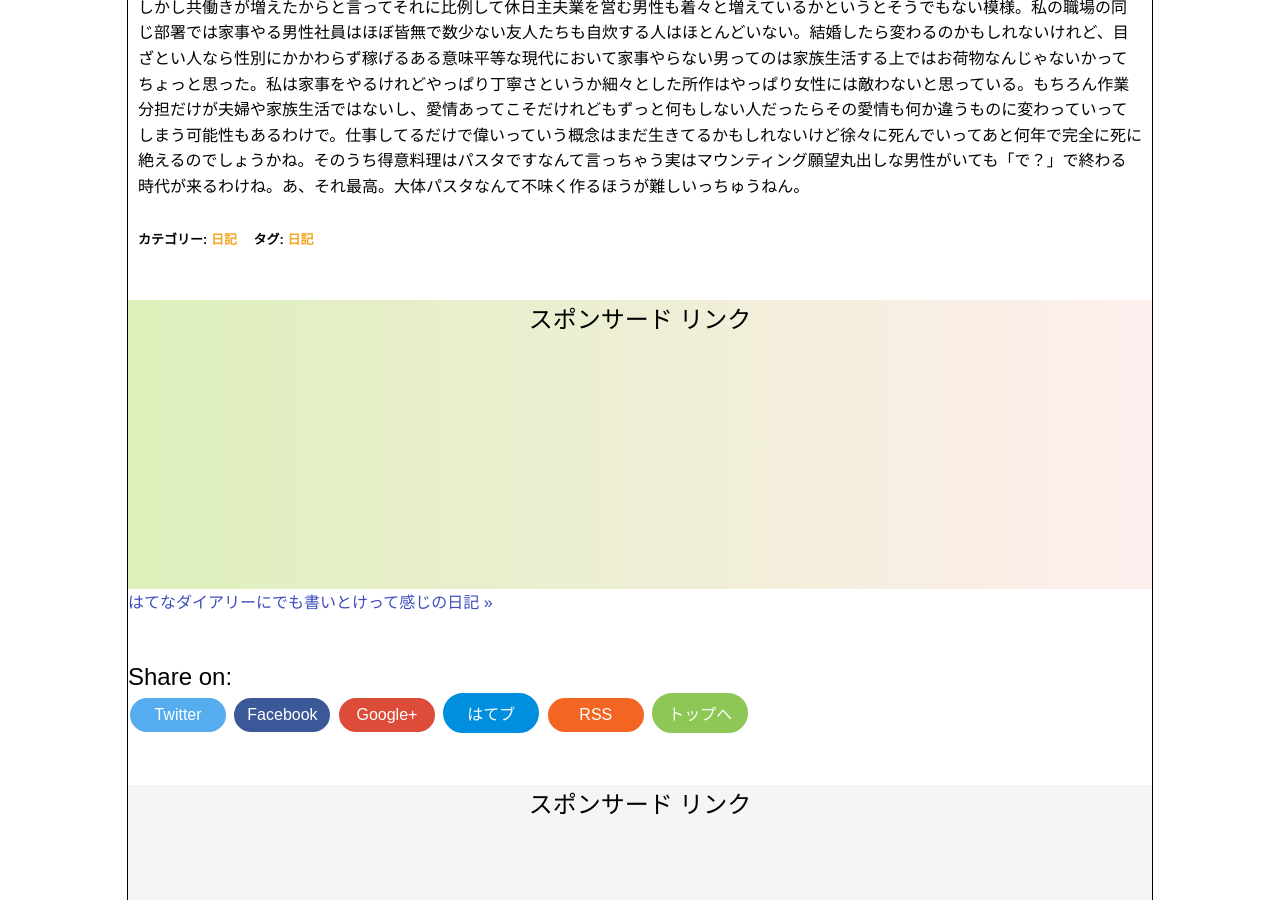
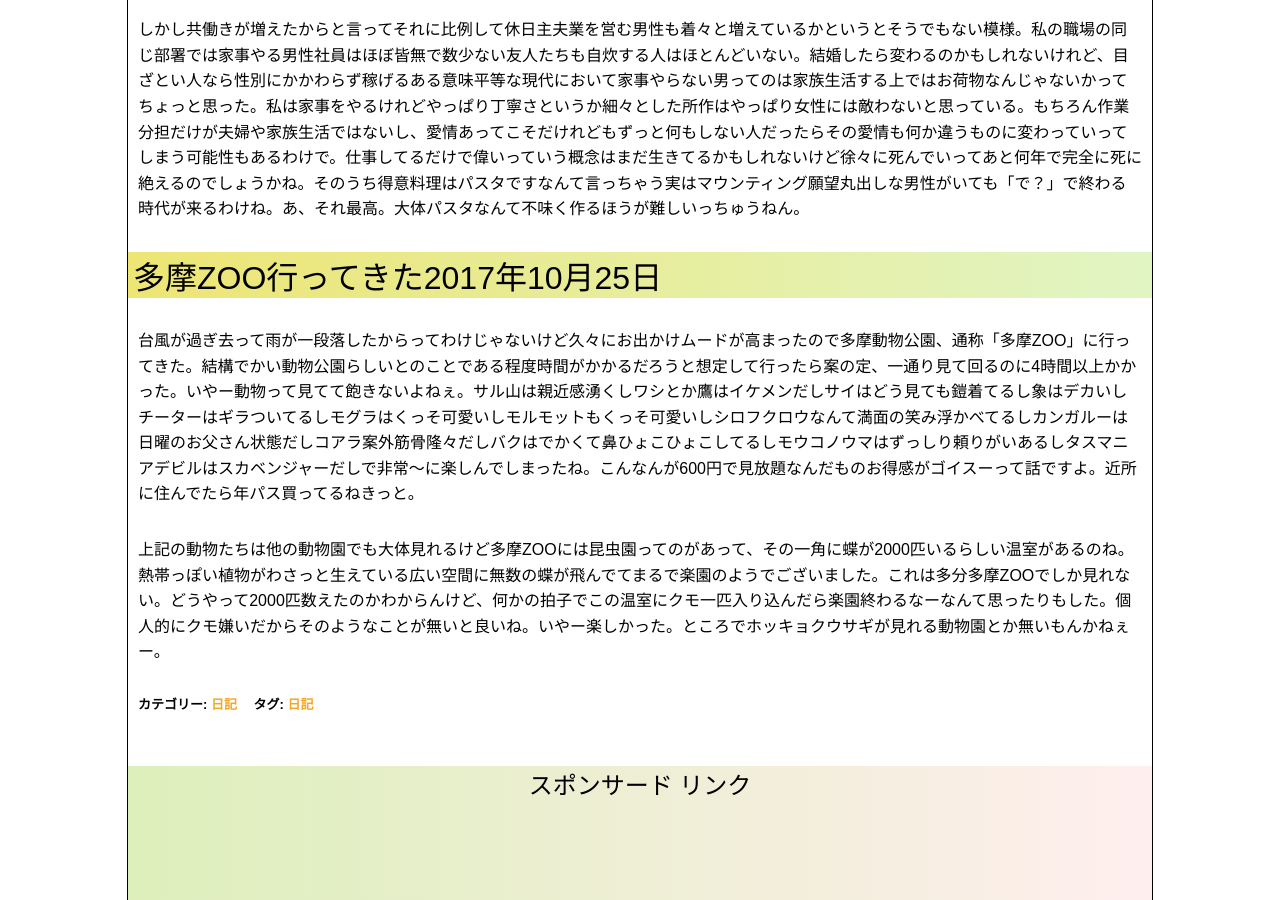
Before and after one commit to photoantenna/photoantenna.github.io, a Jekyll site: the page built from _posts/2017-10-11-diary.md, in a window 1280 px wide and 900 px high, scrolled down 3119 px. Built offline with Jekyll 4.4.1, drawn with Linux system fonts in a browser that asks for light colours; some of the changed text lies outside the part shown.

Commit message:
日記更新

```diff
--- a/_posts/2017-10-11-diary.md
+++ b/_posts/2017-10-11-diary.md
@@ -5,9 +5,9 @@
 excerpt: "日常のことや出来事に対する自分の反応を文章化していこうのコーナーです。特にテーマも設けずにつらつらと書いていくとっても楽しいコーナーです。見る人にとって楽しいコーナーかどうかは定かではありませんよー"
 categories: "日記"
 tags: "日記"
-keywords: "日記, チャーハン, カメラバッグ, 希望の党, 主夫"
+keywords: "日記, チャーハン, カメラバッグ, 希望の党, 主夫, 多摩動物公園"
 mokuji: true
-update: 2017-10-18
+update: 2017-10-25
 amazon: true
 image:
   feature: diary.jpg
@@ -48,3 +48,9 @@
 私の仕事が休みで妻が仕事の日は私が家事をする。掃除、洗濯、ご飯作ったりなんだり。今の若年層夫婦は共働きが多数派で専業主婦になろうと思ったら婚活パーリナイな日々を送らないといけない時代なわけだけど、昔は専業主婦がそこそこ多かったようで、主夫する男なんて希少生物だったわけで。妻の主な仕事先であるデイサービスで妻が「今日は夫がご飯作る日なんですー」的なことを言うと利用者の皆様は驚愕するご様子。昔は男が台所に立つなんてガチでありえない光景だったらしく切り干し大根やらチキンナゲットなんて絶対に作らないみたいっすよ。
 
 しかし共働きが増えたからと言ってそれに比例して休日主夫業を営む男性も着々と増えているかというとそうでもない模様。私の職場の同じ部署では家事やる男性社員はほぼ皆無で数少ない友人たちも自炊する人はほとんどいない。結婚したら変わるのかもしれないけれど、目ざとい人なら性別にかかわらず稼げるある意味平等な現代において家事やらない男ってのは家族生活する上ではお荷物なんじゃないかってちょっと思った。私は家事をやるけれどやっぱり丁寧さというか細々とした所作はやっぱり女性には敵わないと思っている。もちろん作業分担だけが夫婦や家族生活ではないし、愛情あってこそだけれどもずっと何もしない人だったらその愛情も何か違うものに変わっていってしまう可能性もあるわけで。仕事してるだけで偉いっていう概念はまだ生きてるかもしれないけど徐々に死んでいってあと何年で完全に死に絶えるのでしょうかね。そのうち得意料理はパスタですなんて言っちゃう実はマウンティング願望丸出しな男性がいても「で？」で終わる時代が来るわけね。あ、それ最高。大体パスタなんて不味く作るほうが難しいっちゅうねん。
+
+### 多摩ZOO行ってきた2017年10月25日
+
+台風が過ぎ去って雨が一段落したからってわけじゃないけど久々にお出かけムードが高まったので多摩動物公園、通称「多摩ZOO」に行ってきた。結構でかい動物公園らしいとのことである程度時間がかかるだろうと想定して行ったら案の定、一通り見て回るのに4時間以上かかった。いやー動物って見てて飽きないよねぇ。サル山は親近感湧くしワシとか鷹はイケメンだしサイはどう見ても鎧着てるし象はデカいしチーターはギラついてるしモグラはくっそ可愛いしモルモットもくっそ可愛いしシロフクロウなんて満面の笑み浮かべてるしカンガルーは日曜のお父さん状態だしコアラ案外筋骨隆々だしバクはでかくて鼻ひょこひょこしてるしモウコノウマはずっしり頼りがいあるしタスマニアデビルはスカベンジャーだしで非常〜に楽しんでしまったね。こんなんが600円で見放題なんだものお得感がゴイスーって話ですよ。近所に住んでたら年パス買ってるねきっと。
+
+上記の動物たちは他の動物園でも大体見れるけど多摩ZOOには昆虫園ってのがあって、その一角に蝶が2000匹いるらしい温室があるのね。熱帯っぽい植物がわさっと生えている広い空間に無数の蝶が飛んでてまるで楽園のようでございました。これは多分多摩ZOOでしか見れない。どうやって2000匹数えたのかわからんけど、何かの拍子でこの温室にクモ一匹入り込んだら楽園終わるなーなんて思ったりもした。個人的にクモ嫌いだからそのようなことが無いと良いね。いやー楽しかった。ところでホッキョクウサギが見れる動物園とか無いもんかねぇー。
```
